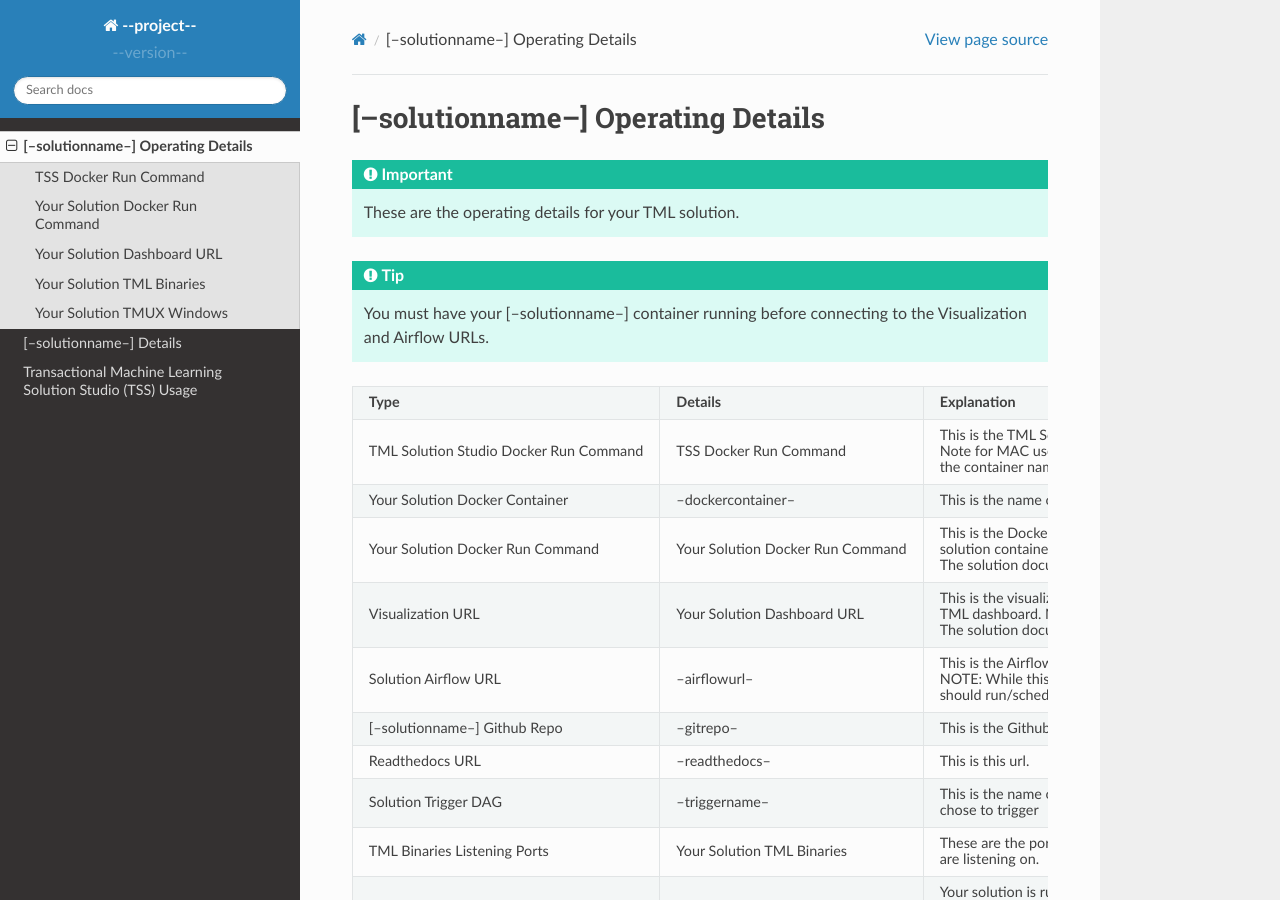
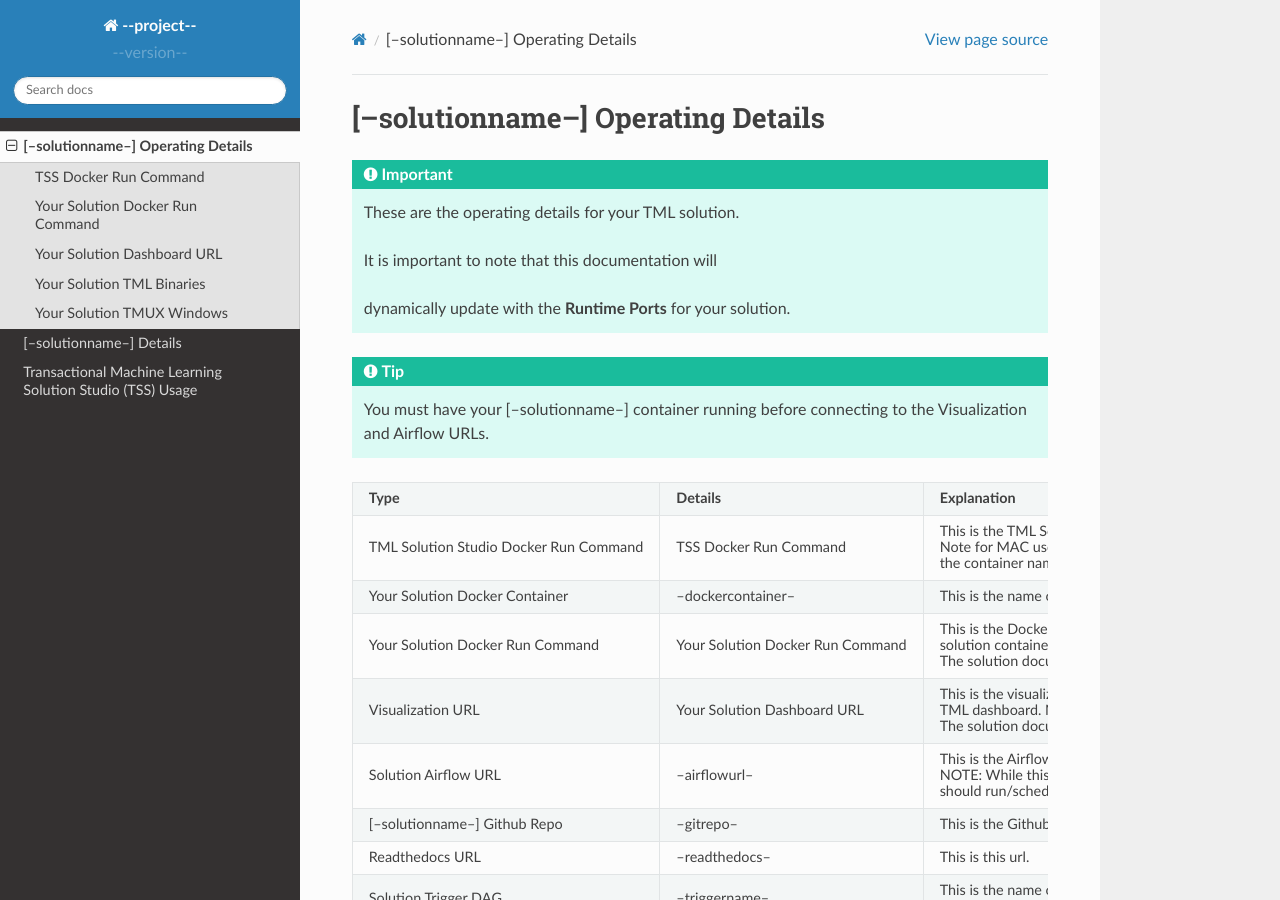
Before and after one commit to vanesalcb06/tssproject2-2b5c, a Sphinx documentation site: the page built from docs/source/operating.rst, in a window 1280 px wide and 900 px high. Built offline with Sphinx 7.4.7 and the Read the Docs theme 2.0.0, drawn with Linux system fonts in a browser that asks for light colours.

Commit message:
Update operating.rst

```diff
--- a/docs/source/operating.rst
+++ b/docs/source/operating.rst
@@ -3,6 +3,10 @@
 
 .. important::
    These are the operating details for your TML solution.
+
+   It is important to note that this documentation will
+
+   dynamically update with the **Runtime Ports** for your solution.
 
 .. tip::
    You must have your [--solutionname--] container running before connecting to the Visualization and Airflow URLs.
```
